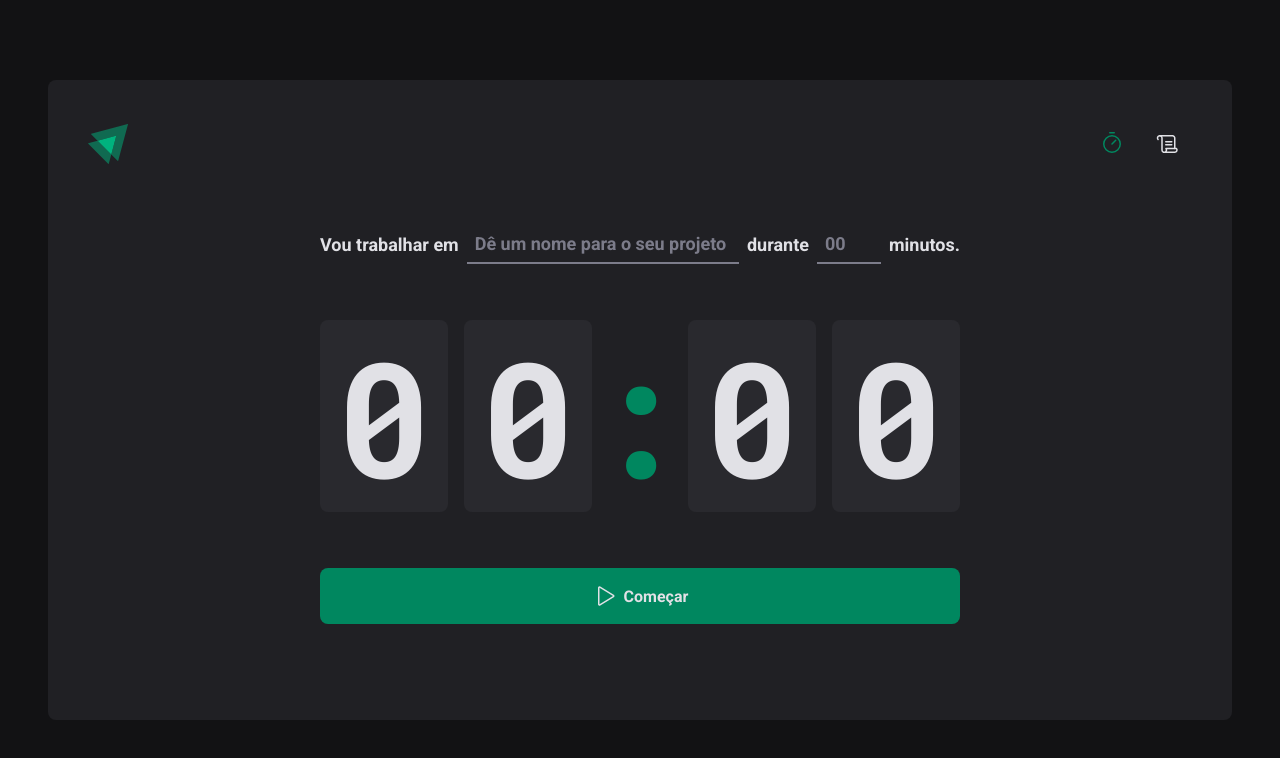
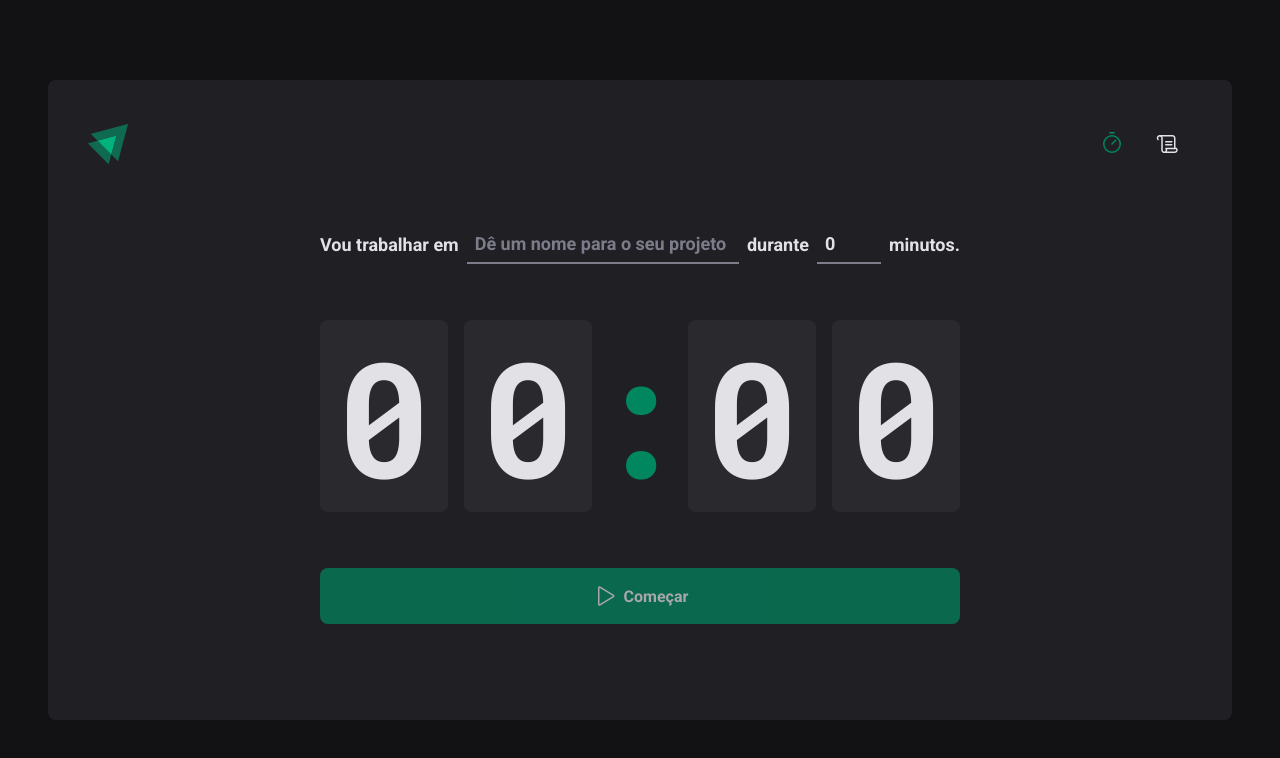
Before and after one commit to mauriciogirardi/Timer, a React (Vite) app: page / in a window 1280 px wide. Shown: the top 758 px of the page. Built offline with nearby package versions, Linux system fonts and the light colour scheme.

Commit message:
Add react hook form in the form

```diff
--- a/package.json
+++ b/package.json
@@ -11,11 +11,14 @@
     "lint:fix": "eslint src --ext .ts,.tsx --fix"
   },
   "dependencies": {
+    "@hookform/resolvers": "^2.9.6",
     "phosphor-react": "^1.4.1",
     "react": "^18.2.0",
     "react-dom": "^18.2.0",
+    "react-hook-form": "^7.33.1",
     "react-router-dom": "^6.3.0",
-    "styled-components": "^5.3.5"
+    "styled-components": "^5.3.5",
+    "zod": "^3.17.9"
   },
   "devDependencies": {
     "@rocketseat/eslint-config": "^1.1.3",
--- a/src/components/Form/index.tsx
+++ b/src/components/Form/index.tsx
@@ -1,17 +1,54 @@
 import { Play } from 'phosphor-react'
+import { useForm } from 'react-hook-form'
+import { zodResolver } from '@hookform/resolvers/zod'
+import * as zod from 'zod'
+
 import { CounterDown } from '../CounterDown'
+
 import * as S from './styles'
 
+const newCycleFromValidationSchema = zod.object({
+  task: zod.string().min(1, 'Informe a tarefa!'),
+  minutesAmount: zod
+    .number()
+    .min(5, 'O ciclo precisa ser de no mínimo 5 minutos!')
+    .max(60, 'O ciclo precisa ser de no máximo 60 minutos!'),
+})
+
+type NewCycleFormData = zod.infer<typeof newCycleFromValidationSchema>
+
 export const Form = () => {
+  const {
+    register,
+    handleSubmit,
+    watch,
+    reset,
+    // formState: { errors },
+  } = useForm<NewCycleFormData>({
+    resolver: zodResolver(newCycleFromValidationSchema),
+    defaultValues: {
+      task: '',
+      minutesAmount: 0,
+    },
+  })
+
+  const handleCreateNewCycle = (data: NewCycleFormData) => {
+    reset()
+  }
+
+  const task = watch('task')
+  const isSubmitDisabled = !task
+
   return (
-    <S.FormContainer>
+    <S.FormContainer onSubmit={handleSubmit(handleCreateNewCycle)}>
       <S.Wrapper>
         <label htmlFor="task">Vou trabalhar em</label>
         <S.TaskInput
           id="task"
           type="text"
+          list="task-suggestions"
           placeholder="Dê um nome para o seu projeto"
-          list="task-suggestions"
+          {...register('task')}
         />
 
         <datalist id="task-suggestions">
@@ -24,11 +61,12 @@
         <label htmlFor="minutesAmount">durante</label>
         <S.MinutesAmountInput
           id="minutesAmount"
+          placeholder="00"
           type="number"
-          placeholder="00"
+          max={60}
           step={5}
           min={5}
-          max={60}
+          {...register('minutesAmount', { valueAsNumber: true })}
         />
 
         <span>minutos.</span>
@@ -36,7 +74,7 @@
 
       <CounterDown />
 
-      <S.StartCounterDownButton type="submit">
+      <S.StartCounterDownButton type="submit" disabled={isSubmitDisabled}>
         <Play size={24} />
         Começar
       </S.StartCounterDownButton>
```
Also changed, not shown: 2 other files (tests, documents, lock files or other folders).
